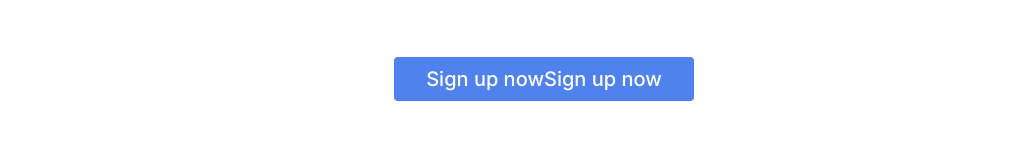
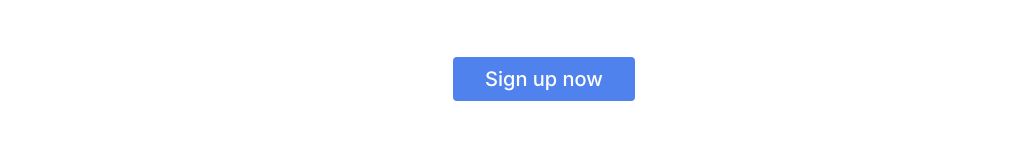
Before and after one commit to RealSujal/Zerodha-UI-Clone, a React (Vite) app: page / in a window 1280 px wide. Shown: the part 513-670 px from the top of the page, without its empty margins (96-1117 px from the left). Built offline with nearby package versions, Linux system fonts and the light colour scheme.

Commit message:
changes made

```diff
--- a/src/components/Home/SignupBtn.jsx
+++ b/src/components/Home/SignupBtn.jsx
@@ -5,7 +5,6 @@ function SignupBtn() {
   return (
     <button className="bg-blue-600 hover:bg-black font-medium text-lg text-white px-8 py-2 rounded">
       <NavLink to="signup">Sign up now</NavLink>
-      <NavLink to="signup">Sign up now</NavLink>
     </button>
   );
 }
```
